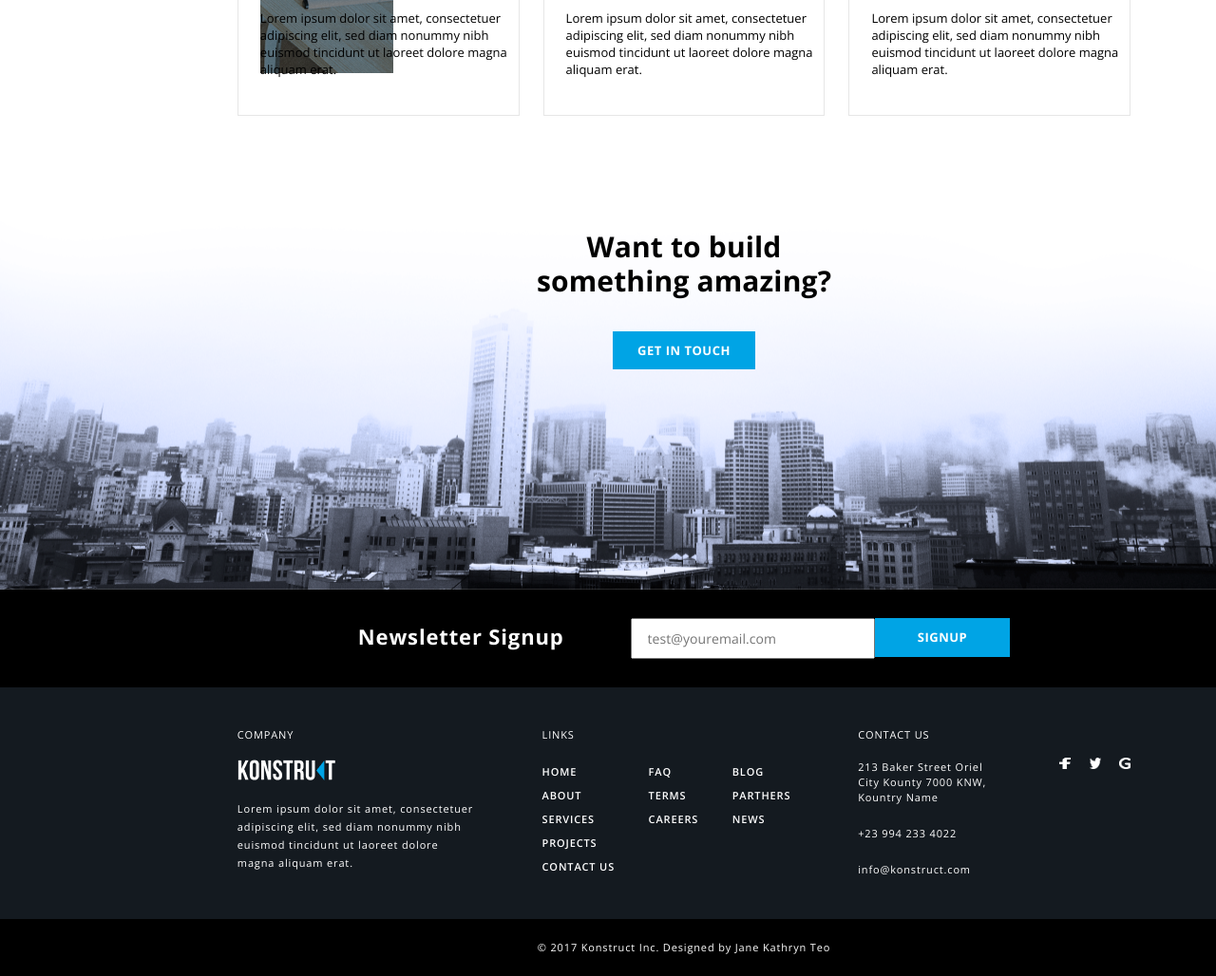
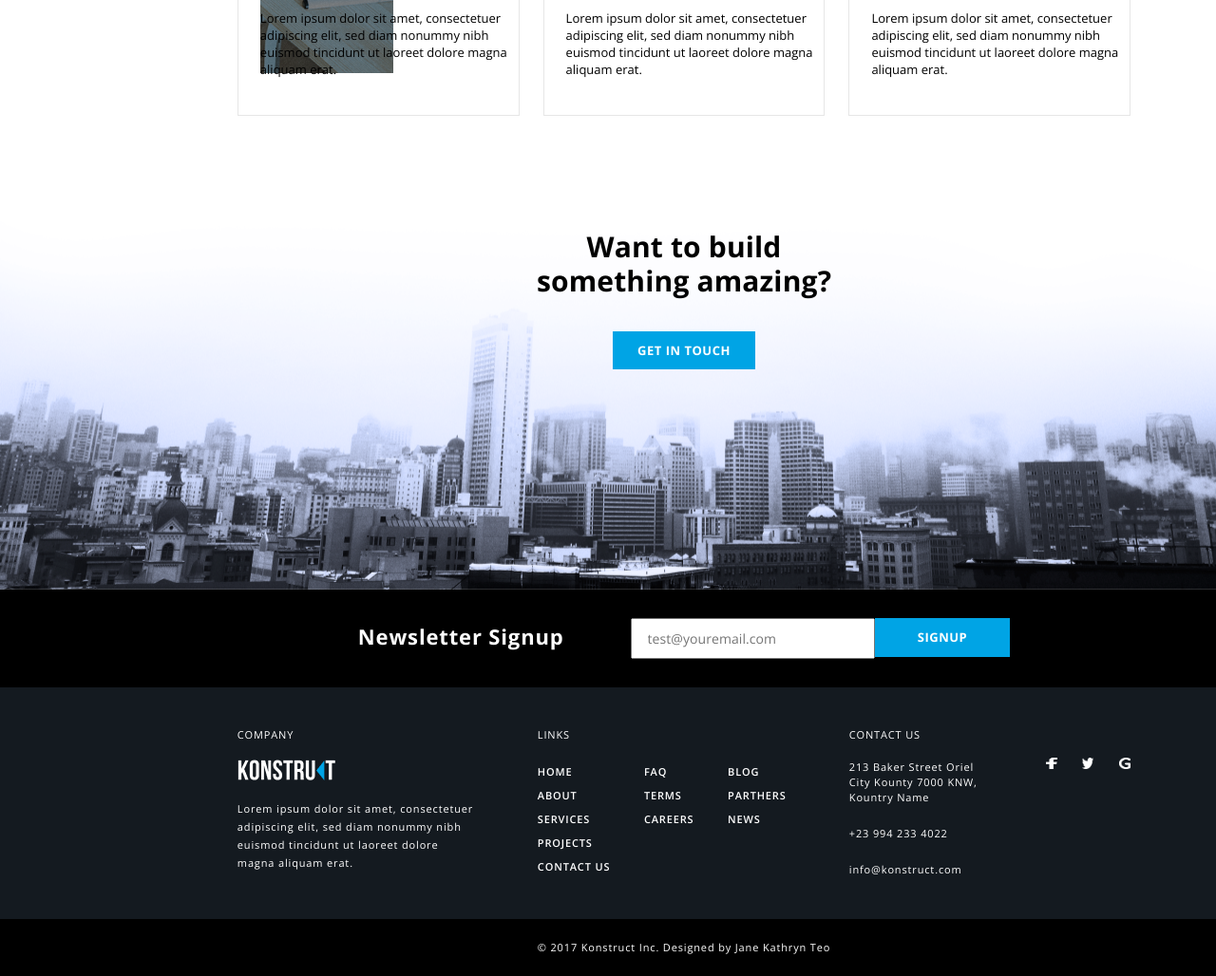
Before and after one commit to itkisialevich/Konstru-t, a plain HTML site: page index.html in a window 1280 px wide. Shown: the part 1646-2674 px from the top of the page at 95% size. Drawn offline with nearby package versions, Linux system fonts and the light colour scheme; files whose address does not match are found by name.

Commit message:
Update style.css

```diff
--- a/style/style.css
+++ b/style/style.css
@@ -556,7 +556,7 @@
 }
 
 .footer__content-icons {
-    width: 8%;
+    width: 9.5%;
     margin-top: 72px;
 }
 
```
